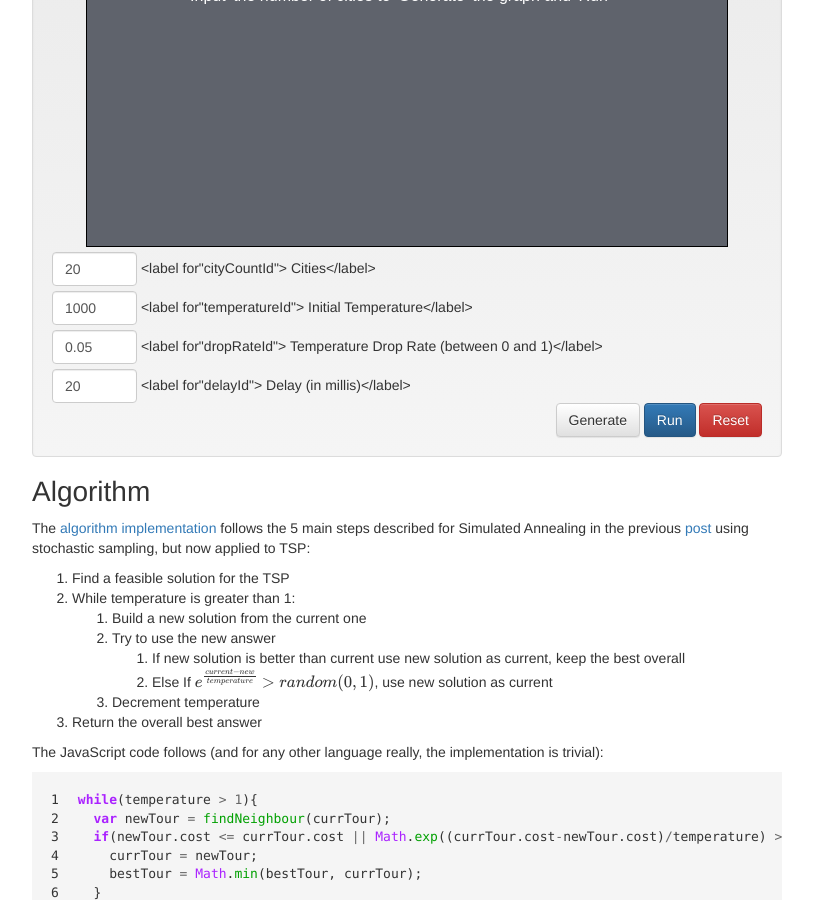
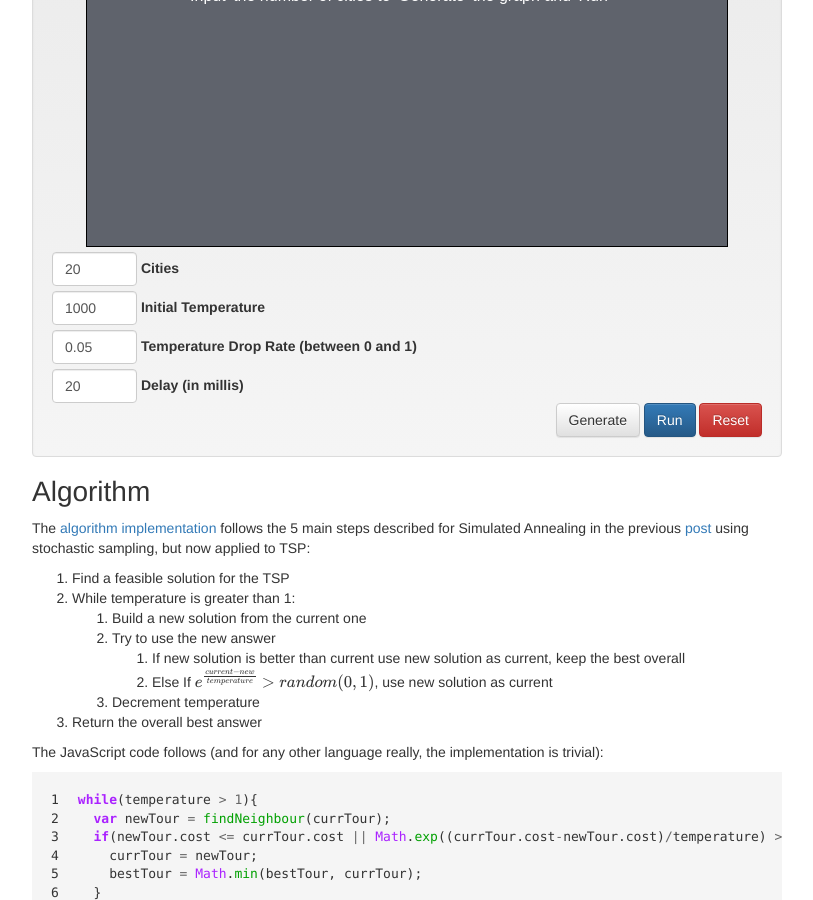
Before and after one commit to pedrohfsd/pedrohfsd.github.io, a Jekyll site: the page built from _posts/2017-08-04-simulated-annealing-part2.md, in a window 1280 px wide and 900 px high, scrolled down 588 px. Shown: the whole window, without its empty margins (233-1046 px from the left). Built offline with Jekyll 4.4.1, drawn with Linux system fonts in a browser that asks for light colours; formulas are drawn with MathJax 3; comment, search, counter and statistics services are not loaded.

Commit message:
Update 2017-08-04-simulated-annealing-part2.md

```diff
--- a/_posts/2017-08-04-simulated-annealing-part2.md
+++ b/_posts/2017-08-04-simulated-annealing-part2.md
@@ -21,25 +21,25 @@ Interactive Demo (SA applied to TSP)
   <div class="form-inline">
     <div class="form-group">
       <input id="cityCountId" value="20" size="5" class="form-control" />
-      <label for"cityCountId"> Cities</label>
+      <label for="cityCountId"> Cities</label>
     </div>
   </div>
   <div class="form-inline">
     <div class="form-group">
       <input id="temperatureId" value="1000" size="5" class="form-control" />
-      <label for"temperatureId"> Initial Temperature</label>
+      <label for="temperatureId"> Initial Temperature</label>
     </div>
   </div>
   <div class="form-inline">
     <div class="form-group">
       <input id="dropRateId" value="0.05" size="5" class="form-control" />
-      <label for"dropRateId"> Temperature Drop Rate (between 0 and 1)</label>
+      <label for="dropRateId"> Temperature Drop Rate (between 0 and 1)</label>
     </div>
   </div>
   <div class="form-inline">
     <div class="form-group">
       <input id="delayId" value="20" size="5" class="form-control" />
-      <label for"delayId"> Delay (in millis)</label>
+      <label for="delayId"> Delay (in millis)</label>
     </div>
   </div>
   <div class="form-btn">
```
